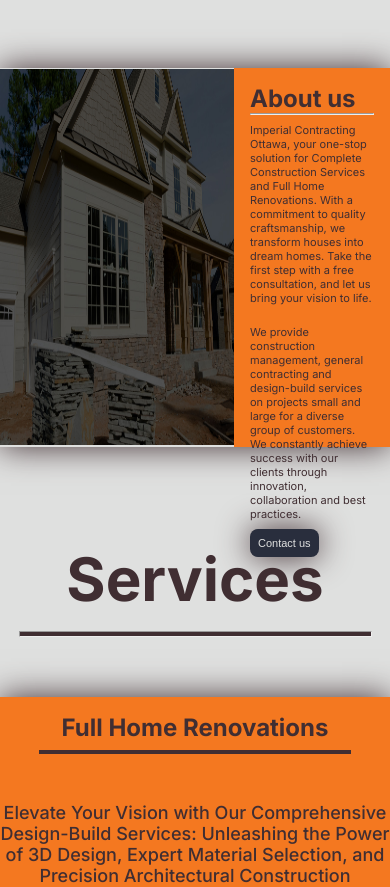
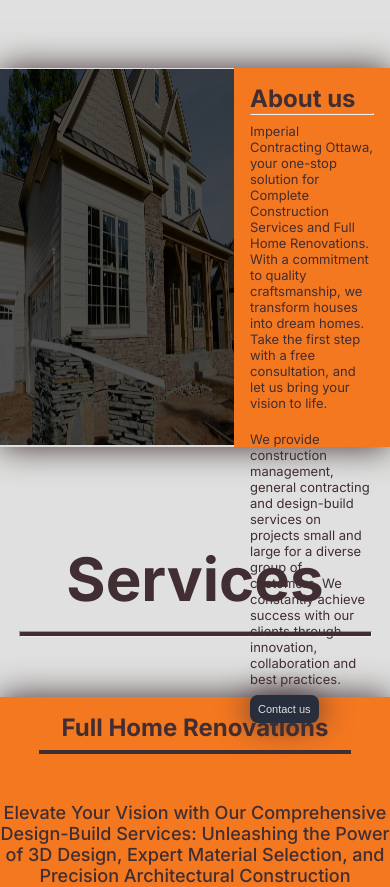
Before and after one commit to jacksonarsmith/next-contracting-website, a Next.js app: page / in a window 390 px wide. Shown: the part 1620-2507 px from the top of the page. Built offline with nearby package versions, Linux system fonts and the light colour scheme.

Commit message:
Small media query change for prod.

```diff
--- a/src/app/components/hero/hero.module.css
+++ b/src/app/components/hero/hero.module.css
@@ -53,7 +53,7 @@
     transition: all 0.3s ease-in-out;
 }
 
-@media (max-width: 926px) {
+@media (max-width: 768px) {
     .container {
       box-shadow: 0 0 2rem var(--shadow);
       flex-direction: row;
@@ -78,7 +78,7 @@
     }
 
     .block p {
-      font-size: 11px;
+      font-size: 13px;
     }
 
     .block button {
@@ -87,9 +87,3 @@
       font-size: 11px; /* Make the button text smaller */
     }
 }
-
-@media (min-width: 927px) and (max-width: 1440px) {
-  .block p {
-      font-size: 19px; /* Adjust as needed */
-  }
-}
```
